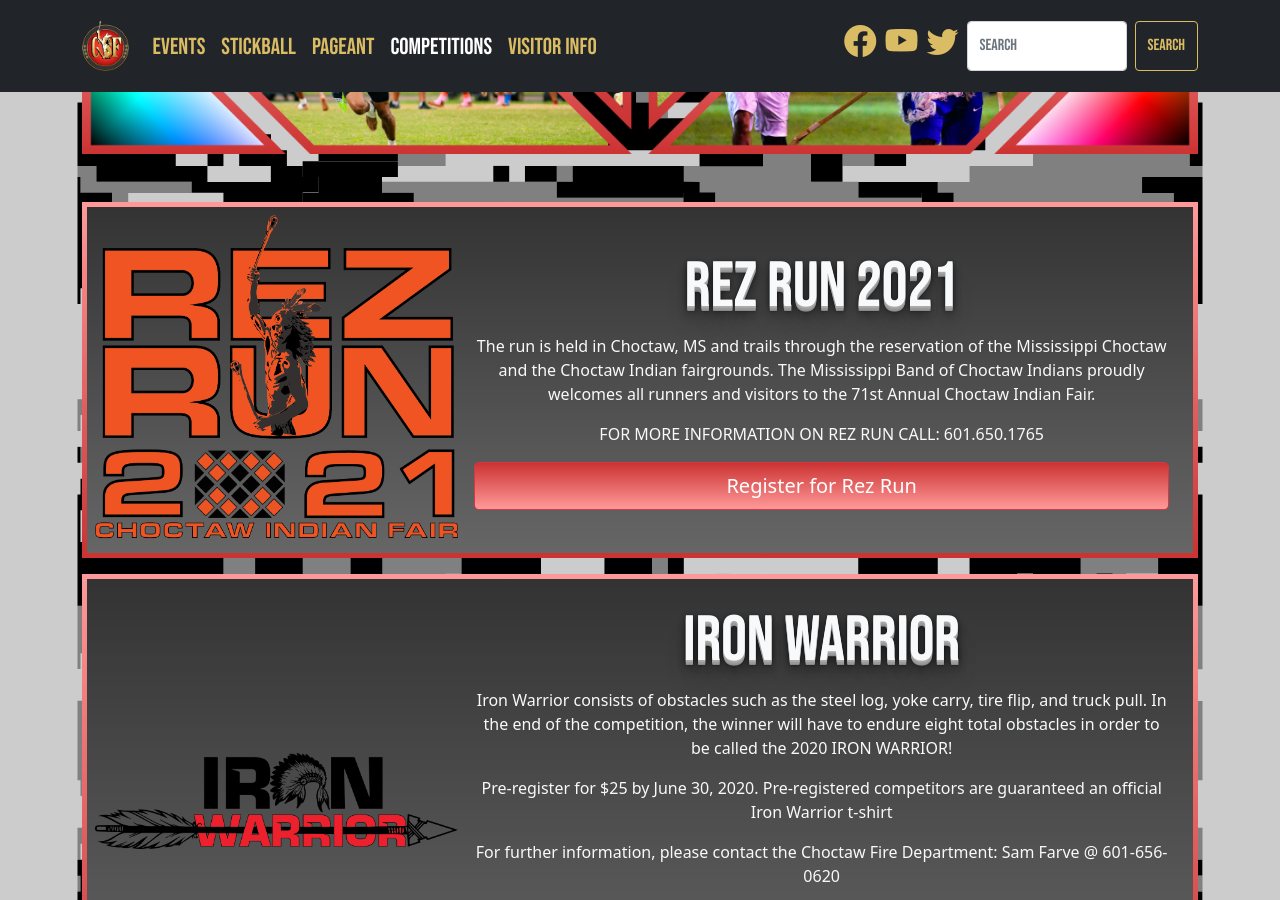
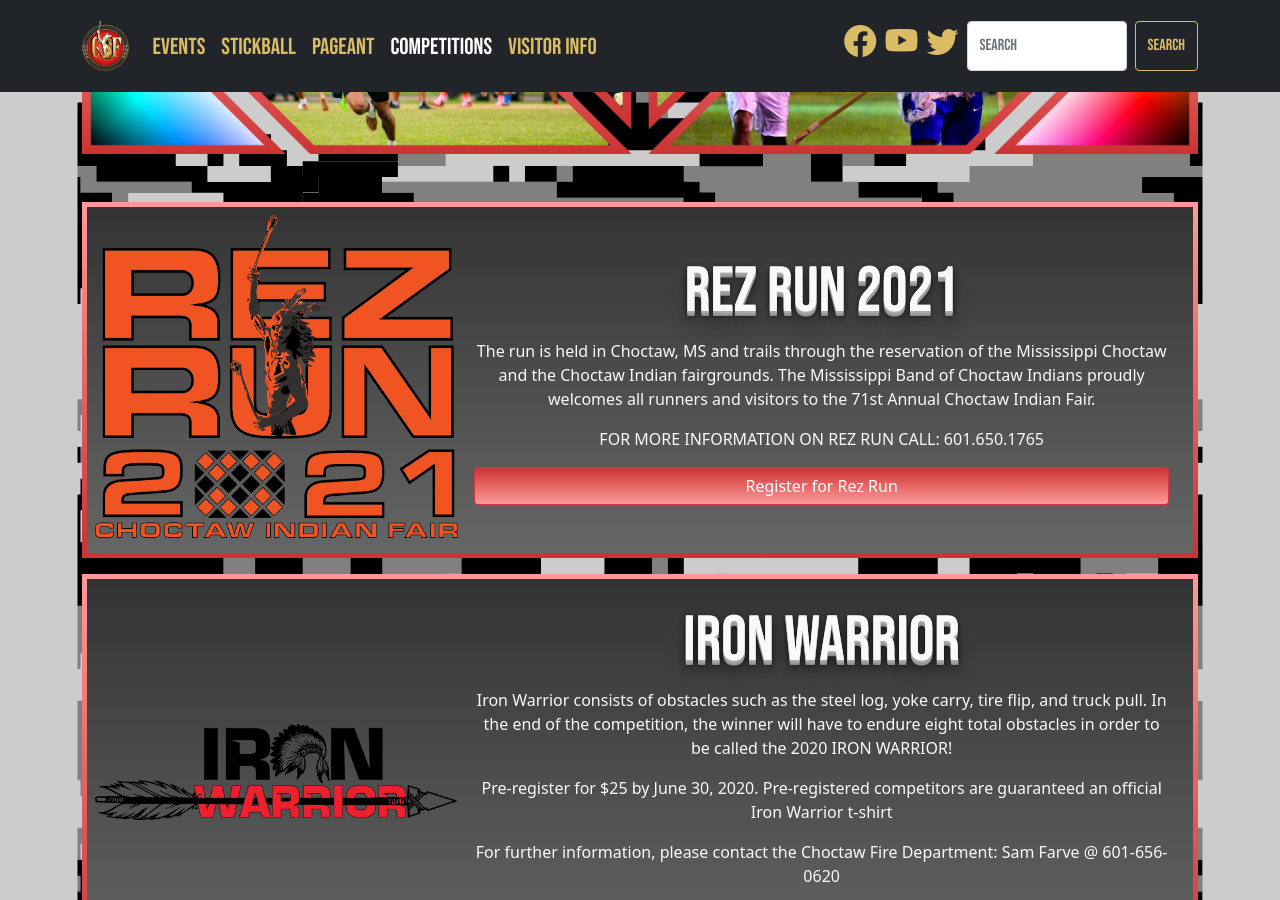
Before and after one commit to smattera/smattera.github.io, a Jekyll site: the page built from competitions/index.md, in a window 1280 px wide and 900 px high, scrolled down 735 px. Built offline with Jekyll 4.4.1, drawn with Linux system fonts in a browser that asks for light colours; nearby versions of some CDN libraries.

Commit message:
Update competitions.html

```diff
--- a/_includes/competitions.html
+++ b/_includes/competitions.html
@@ -13,7 +13,7 @@
               <h2 class="card-title shadow-text">REZ RUN 2021</h2>
               <p class="card-text">The run is held in Choctaw, MS and trails through the reservation of the Mississippi Choctaw and the Choctaw Indian fairgrounds. The Mississippi Band of Choctaw Indians proudly welcomes all runners and visitors to the 71st Annual Choctaw Indian Fair.</p>
               <p class="card-text">FOR MORE INFORMATION ON REZ RUN CALL: 601.650.1765</p>
-              <a href="#" class="btn btn-lg btn-danger" style="background: linear-gradient(#cc3333,#ff9999);">Register for Rez Run</a>
+              <button href="#" class="btn btn-danger" type="button" style="background: linear-gradient(#cc3333,#ff9999);">Register for Rez Run</button>
             </div>
           </div>
         </div>
@@ -30,8 +30,10 @@
               <p class="card-text">Iron Warrior consists of obstacles such as the steel log, yoke carry, tire flip, and truck pull. In the end of the competition, the winner will have to endure eight total obstacles in order to be called the 2020 IRON WARRIOR!</p>
               <p class="card-text">Pre-register for $25 by June 30, 2020. Pre-registered competitors are guaranteed an official Iron Warrior t-shirt</p>
               <p class="card-text">For further information, please contact the Choctaw Fire Department: Sam Farve @ 601-656-0620</p>
-              <a href="#" class="btn btn-lg btn-danger" style="background: linear-gradient(#cc3333,#ff9999);">Download the flyer</a>
-              <a href="#" class="btn btn-lg btn-danger" style="background: linear-gradient(#cc3333,#ff9999);">Register for Iron Warrior</a>
+              <div class="d-grid gap-2 d-md-block">
+                <button href="#" class="btn btn-danger" type="button" style="background: linear-gradient(#cc3333,#ff9999);">Download the flyer</button>
+                <button href="#" class="btn btn-danger" type="button" style="background: linear-gradient(#cc3333,#ff9999);">Register for Iron Warrior</button>
+              </div>
             </div>
           </div>
         </div>
```
